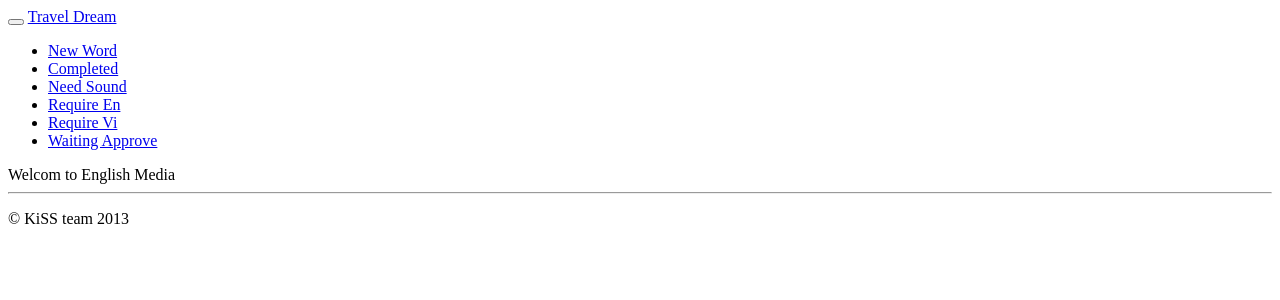
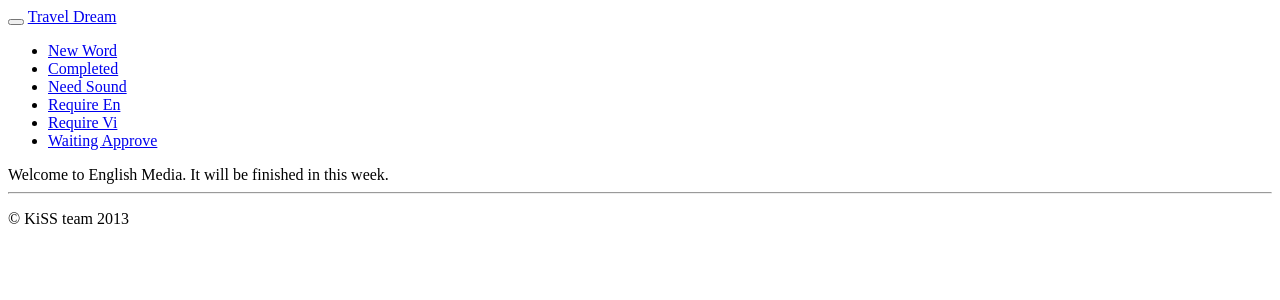
Before and after one commit to dannydo/em.traveldreams.vn, a PHP site: template module/Application/view/layout/layout.phtml in a window 1280 px wide. Shown: the top 300 px of the page. Run offline with PHP 8.4, Linux system fonts and the light colour scheme; the template is opened without the code that fills it, so the values that code supplies are empty.

Commit message:
Change layout

```diff
--- a/module/Application/view/layout/layout.phtml
+++ b/module/Application/view/layout/layout.phtml
@@ -51,7 +51,7 @@
 
 
         <div class="container">
-            Welcom to English Media
+            Welcome to English Media. It will be finished in this week.
             <?php echo $this->content; ?>
             <hr>
             <footer>
```
